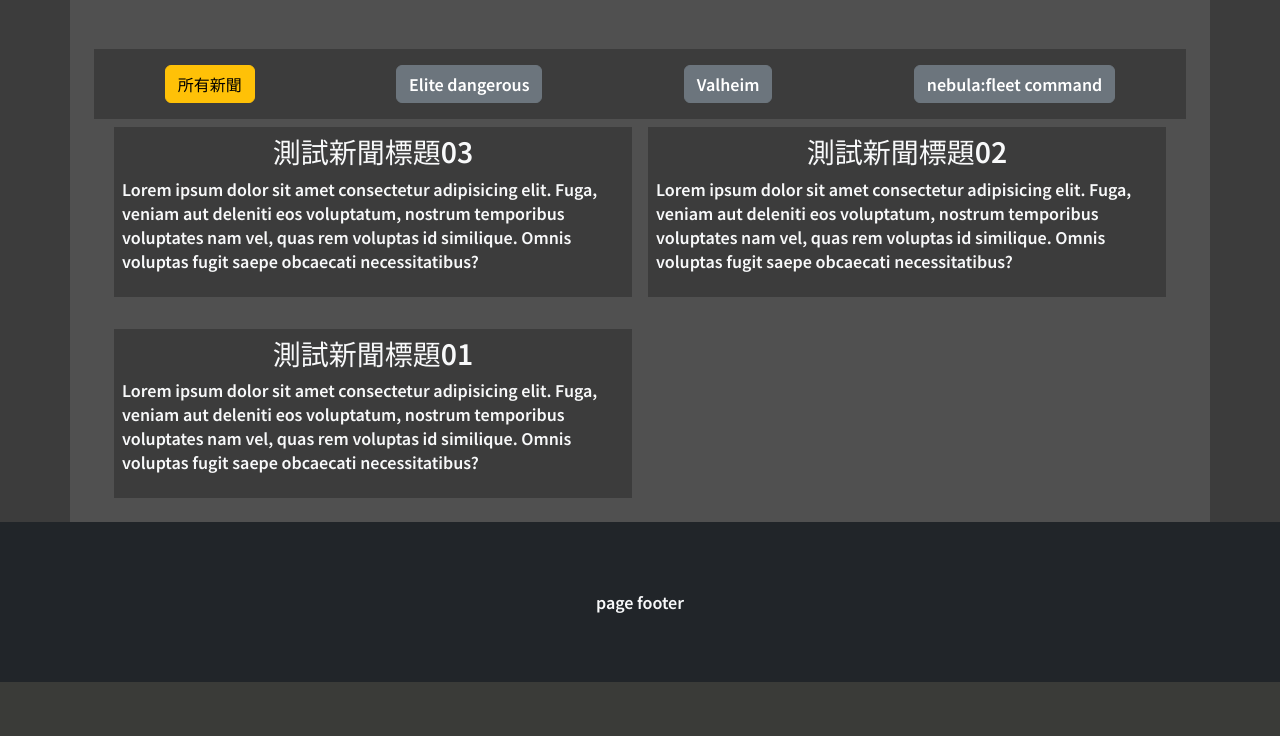
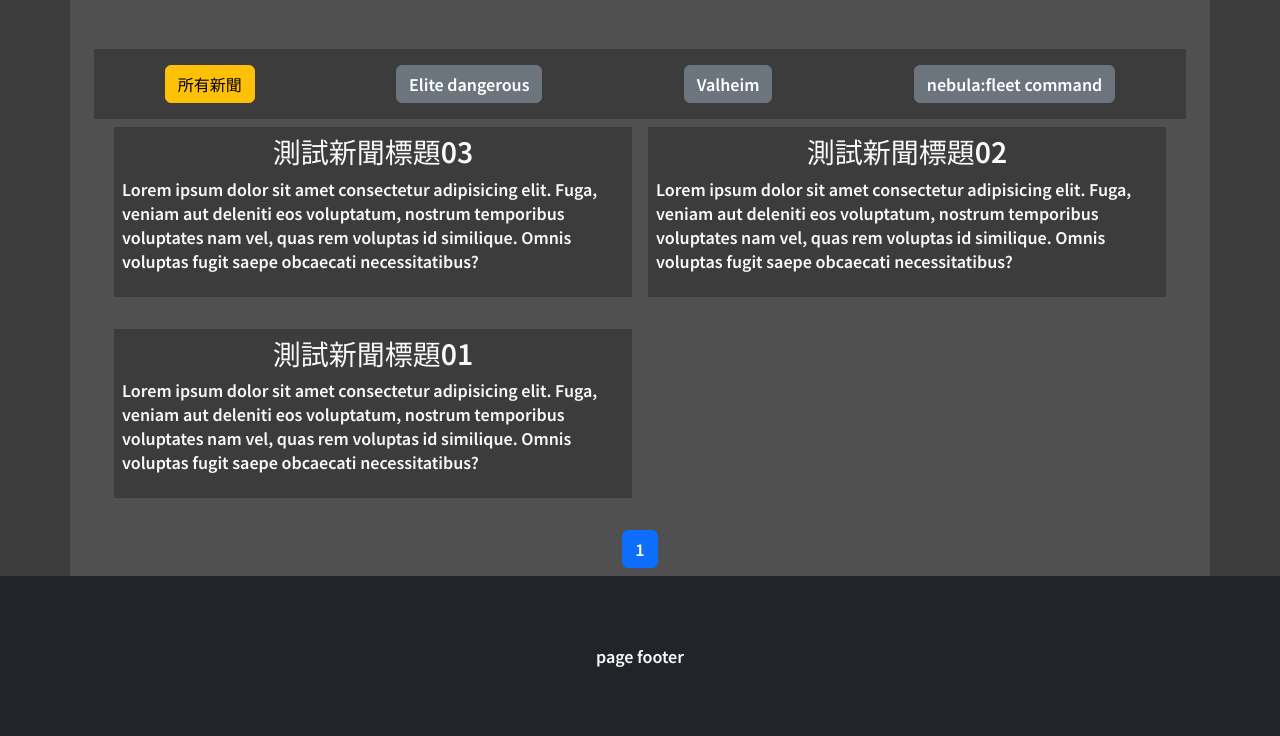
Before and after one commit to DuskEVE/side-project---personal-page, a PHP site: page /index.php?do=news in a window 1280 px wide. Shown: the part 298-1034 px from the top of the page. Before the commit the page ends 980 px from the top, so only its background shows below. Run offline with PHP 8.4, Linux system fonts and the light colour scheme; data comes from the database, SQL or seed files in the repository; some libraries are stand-ins or nearby versions.

Commit message:
news page change page function WIP

```diff
--- /dev/null
+++ b/api/get_newsCount.php
@@ -0,0 +1,5 @@
+<?php
+include_once "./db.php";
+if($_GET['type_id'] == 0) echo $News->count(['display'=>1]);
+else echo $News->count($_GET);
+?>
--- a/front/news.php
+++ b/front/news.php
@@ -43,7 +43,7 @@
     ?>
 </div>
 
-<div class="container text-center">
+<div class="container text-center news-page-bar">
     <?php
     // $pageCount = ceil(($News->count(['display'=>1])) / 4);
     // for($i=1; $i<=$pageCount; $i++){
@@ -57,6 +57,7 @@
     const newsTypeList = $('.news-type-list');
     const newsTypeBtn = $('.news-type-btn');
     const newsContent = $('.news-content');
+    const newsPageBar = $('.news-page-bar');
 
     const getTypeList = () => {
         $.get('./api/get_type.php', {display:1}, (response) => {
@@ -98,12 +99,29 @@
                     duration: 1,
                 }), 1000
             });
+            console.log(type);
+            getPageBar(type);
         });
     };
     const switchNewsType = (event) => {
         let typeId = $(event.target).data('id');
         newsContent.children().fadeOut(1000);
-        setTimeout(() => getNews(typeId), 1000);
+        setTimeout(() => {
+            getNews(typeId);
+        }, 1000);
+    }
+    const getPageBar = (type) => {
+        newsPageBar.empty();
+        $.get('./api/get_newsCount.php', {type_id: type}, (response) => {
+            let pageCount = Math.ceil(response / 6);
+            for(let i=1; i<=pageCount; i++){
+                let btnColor = (i===1? "btn-primary":"btn-secondary");
+                let btn = `
+                    <button class='btn ${btnColor} news-page-btn m-2' data-type='${type}' data-page='${i}'>${i}</button>
+                `;
+                newsPageBar.append(btn);
+            }
+        })
     }
     const changeNewsPage = (event) => {
         let typeId = $(event.target).data('id');
```
